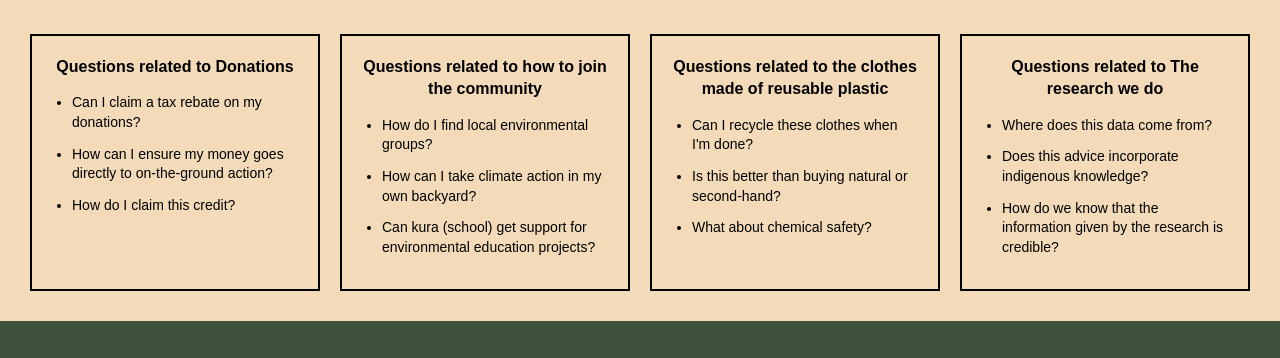
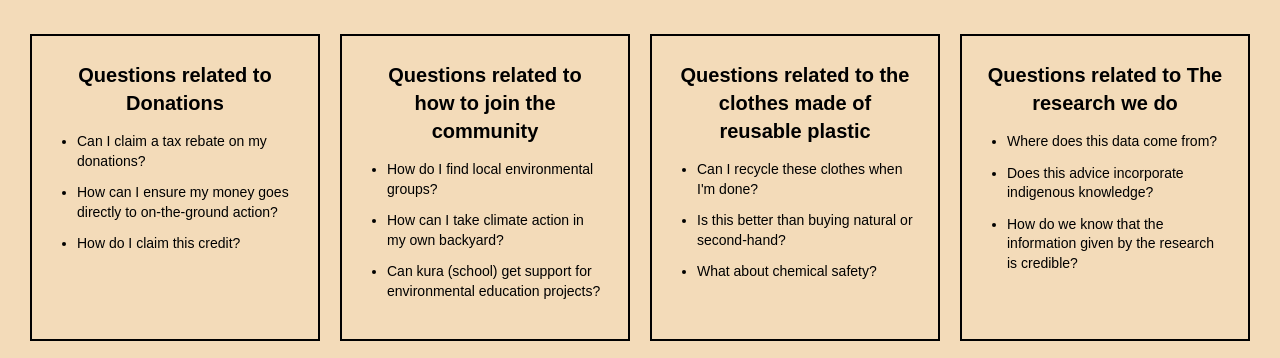
Before and after one commit to 24273-c/AS92005_Chelsia, a plain HTML site: page help.centre.html in a window 1280 px wide. Shown: the part 276-634 px from the top of the page. Drawn offline with Linux system fonts and the light colour scheme.

Commit message:
doing my help centre page

```diff
--- a/style.css
+++ b/style.css
@@ -552,7 +552,7 @@ height:74px;
 .faq-card {
   flex: 1; /* Makes all 4 cards exactly the same width */
   border: 2px solid #000000; /* Sharp black borders */
-  padding: 20px;
+  padding: 25px;
   background-color: transparent;
   display: flex;
   flex-direction: column;
@@ -561,7 +561,7 @@ height:74px;
 
 /* Card Heading */
 .faq-card h3 {
-  font-size: 16px;
+  font-size: 20px;
   font-weight: bold;
   text-align: center;
   margin-top: 0;
```
Also changed, not shown: help.centre.html (+8 -0 lines).
